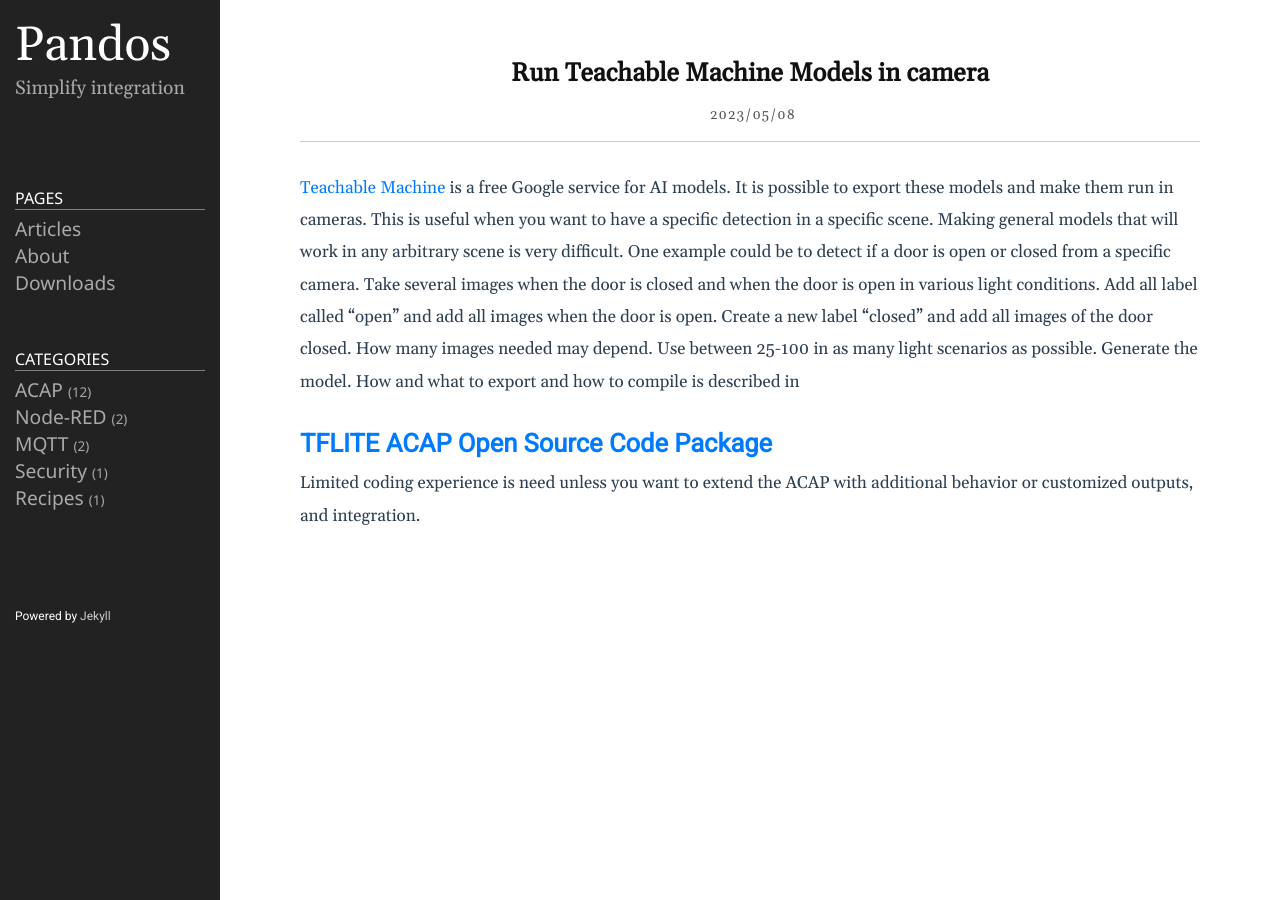
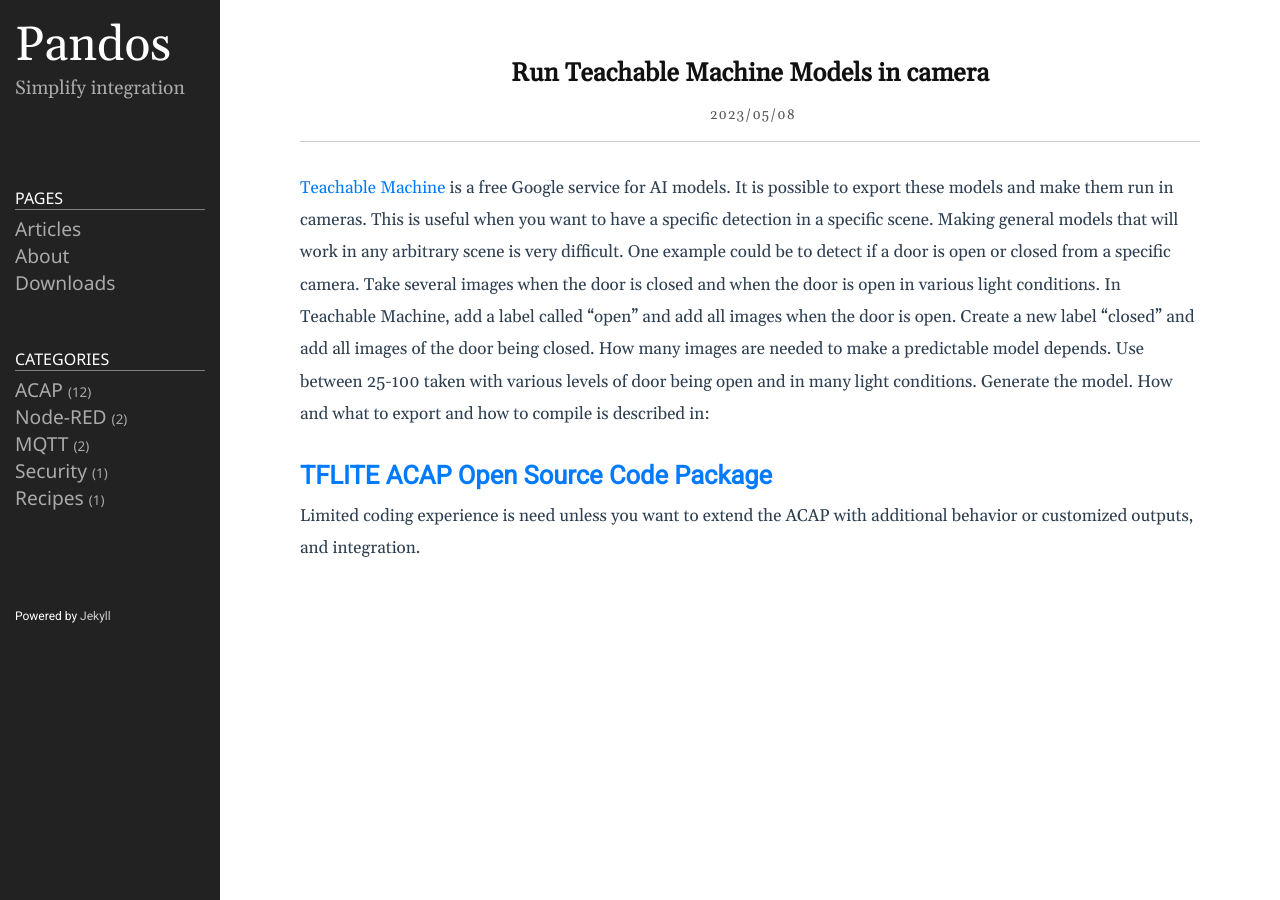
Before and after one commit to pandosme/pandosme.github.io, a Jekyll site: the page built from docs/_posts/2023-05-09-TeachableMachine.md, in a window 1280 px wide. Built offline with Jekyll 4.4.1, drawn with Linux system fonts in a browser that asks for light colours.

Commit message:
Update 2023-05-09-TeachableMachine.md

```diff
--- a/docs/_posts/2023-05-09-TeachableMachine.md
+++ b/docs/_posts/2023-05-09-TeachableMachine.md
@@ -4,7 +4,7 @@ title:  "Run Teachable Machine Models in camera"
 date: 2023-05-09 00:00:00 +0200
 categories: [ACAP]
 ---
-[Teachable Machine]( https://teachablemachine.withgoogle.com/) is a free Google service for AI models.  It is possible to export these models and make them run in cameras.  This is useful when you want to have a specific detection in a specific scene.  Making general models that will work in any arbitrary scene is very difficult.  One example could be to detect if a door is open or closed from a specific camera.  Take several images when the door is closed and when the door is open in various light conditions.  Add all label called “open” and add all images when the door is open. Create a new label “closed” and add all images of the door closed.  How many images needed may depend.  Use between 25-100 in as many light scenarios as possible.  Generate the model.  How and what to export and how to compile is described in
+[Teachable Machine]( https://teachablemachine.withgoogle.com/) is a free Google service for AI models.  It is possible to export these models and make them run in cameras.  This is useful when you want to have a specific detection in a specific scene.  Making general models that will work in any arbitrary scene is very difficult.  One example could be to detect if a door is open or closed from a specific camera.  Take several images when the door is closed and when the door is open in various light conditions.  In Teachable Machine, add a label called “open” and add all images when the door is open. Create a new label “closed” and add all images of the door being closed.  How many images are needed to make a predictable model depends.  Use between 25-100 taken with various levels of door being open and in many light conditions.  Generate the model.  How and what to export and how to compile is described in:
 
 ## [TFLITE ACAP Open Source Code Package](https://github.com/pandosme/TFLITE_1)
 
```
